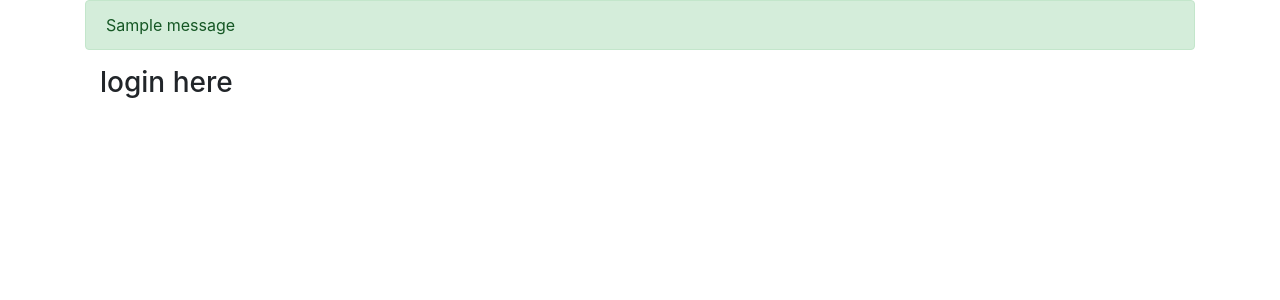
After one commit to EDMONDGIHOZO/portfolio, a Django app: template users/templates/users/login.html in a window 1280 px wide. The commit adds this page. Shown: the top 300 px of the page. Run offline with Django 3.2, Linux system fonts and the light colour scheme; the template is opened without the code that fills it, so the values that code supplies are empty; tables that the repository leaves empty hold one stand-in row (values such as "Sample post"); one stand-in notice (Sample message) is shown; some libraries are stand-ins or nearby versions.

```diff
--- a/portfolio/templates/base.html
+++ b/portfolio/templates/base.html
@@ -10,8 +10,21 @@
 </head>
 
 <body>
+  <div class="container pa-3">
+    <!-- app messages -->
 
-  {% block page_content %}{% endblock %}
+    {% if messages %}
+
+    {% for message in messages %}
+    <div class="alert alert-{{ message.tags }}">
+      {{message}}
+    </div>
+    {% endfor %}
+
+    {% endif %}
+
+    {% block page_content %}{% endblock %}
+  </div>
 
   <script src="https://code.jquery.com/jquery-3.3.1.slim.min.js"
     integrity="sha384-q8i/X+965DzO0rT7abK41JStQIAqVgRVzpbzo5smXKp4YfRvH+8abtTE1Pi6jizo"
--- a/portfolio/urls.py
+++ b/portfolio/urls.py
@@ -14,11 +14,13 @@ Including another URLconf
     2. Add a URL to urlpatterns:  path('blog/', include('blog.urls'))
 """
 from django.contrib import admin
-from django.urls import include
+from django.urls import include, path
+from users import views as user_views
 
 urlpatterns = [
     path("admin/", admin.site.urls),
+    path("register/", user_views.register, name="registerr"),
+    path("login/", user_views.login, name="login"),
     path("projects/", include("projects.urls")),
     path("blog/", include("blog.urls")),
-    path("", include("users.urls")),
 ]
--- /dev/null
+++ b/users/templates/users/login.html
@@ -0,0 +1,8 @@
+{% extends "base.html" %}
+{% block page_content %}
+
+<div class="container">
+    <h3>login here</h3>
+</div>
+
+{% endblock %}
--- a/users/urls.py
+++ /dev/null
@@ -1,4 +0,0 @@
-from django.conf.urls import url
-from users.views import dashboard
-
-urlpatterns = []
```
Also changed, not shown: users/templates/users/register.html (+6 -6 lines), users/views.py (+16 -3 lines).
